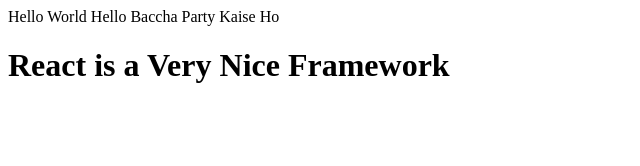
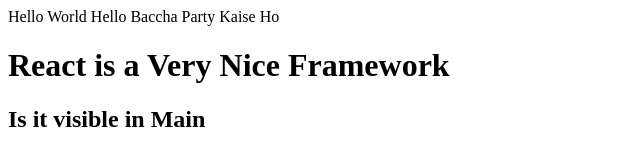
Before and after one commit to shubhrocks20/learning, a plain HTML site: page index.html in a window 1280 px wide. Shown: the whole page, without its empty margins (0-640 px from the left). Drawn offline with Linux system fonts and the light colour scheme.

Commit message:
third change

```diff
--- a/index.html
+++ b/index.html
@@ -1,3 +1,4 @@
 Hello World
 Hello Baccha Party Kaise Ho
 <h1>React is a Very Nice Framework</h1>
+<h2>Is it visible in Main</h2>
```
